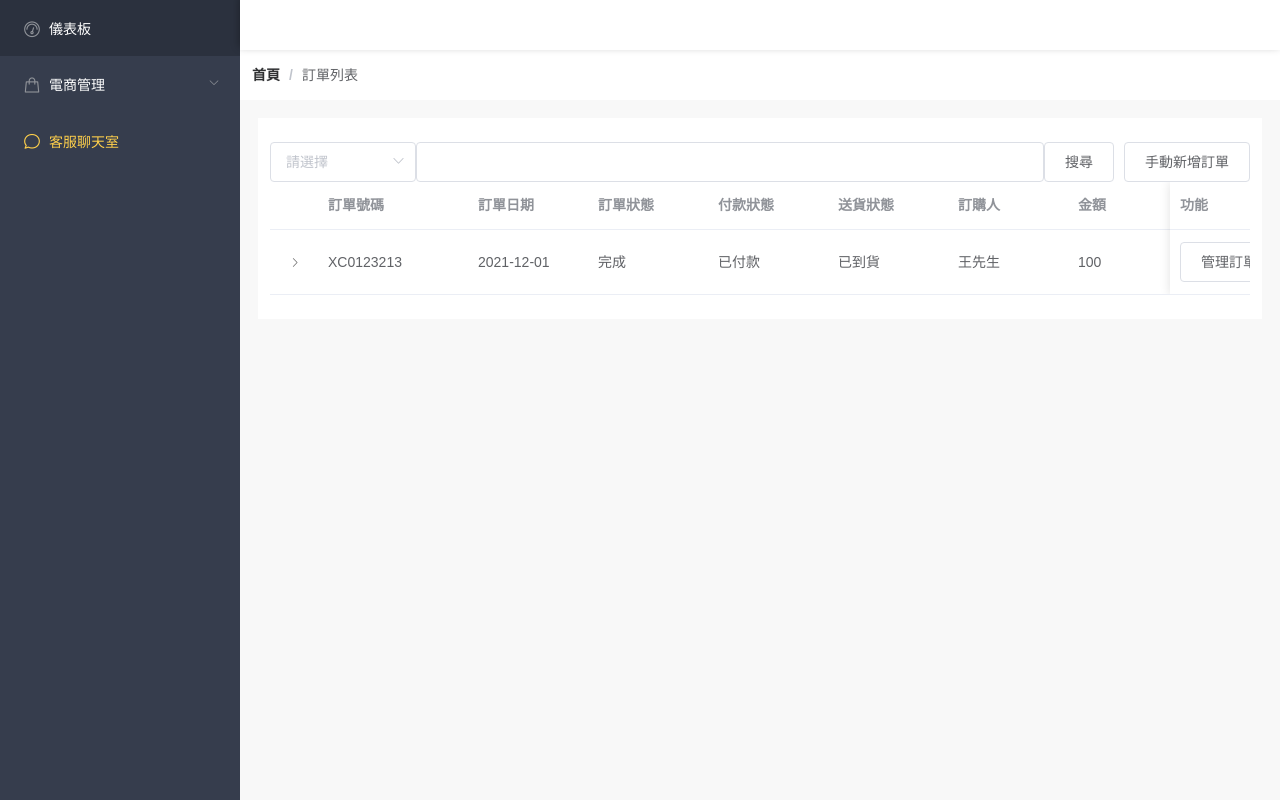
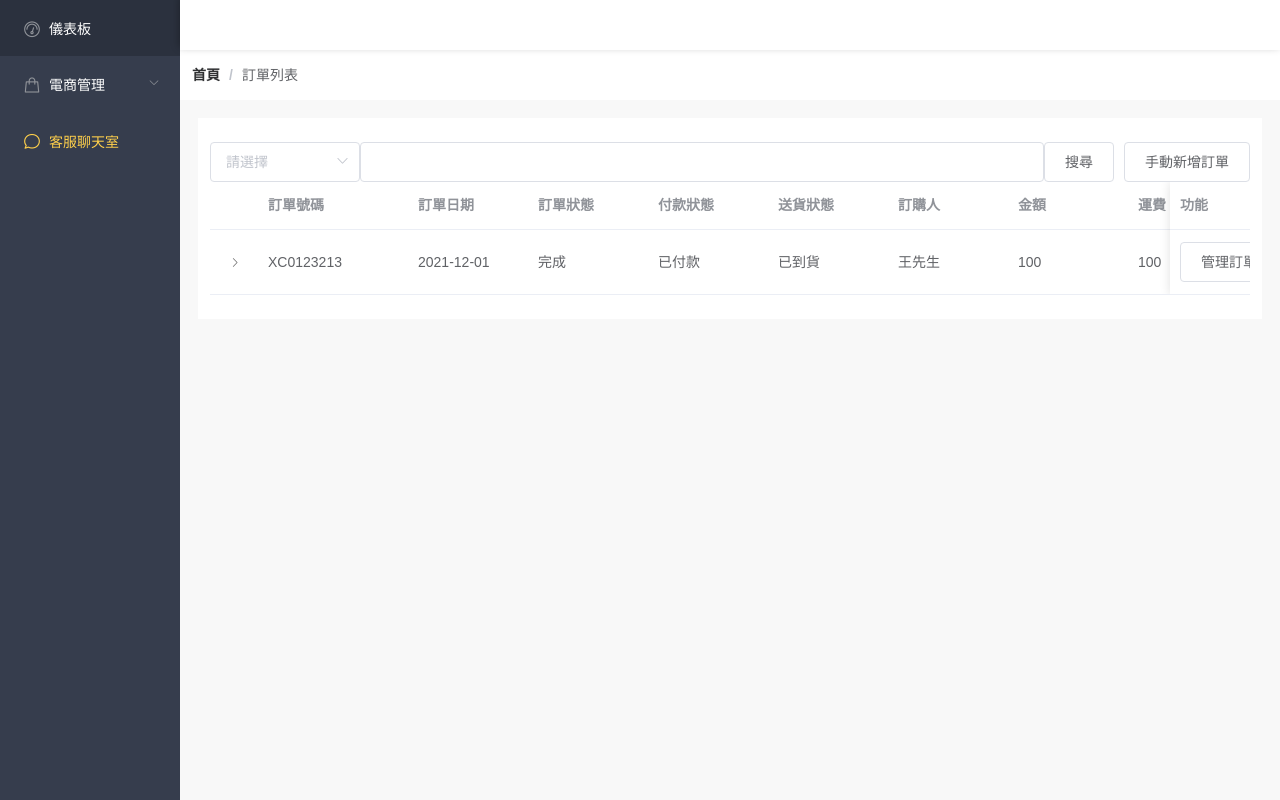
Before and after one commit to H-H-Liao/movie_backstage, a Nuxt app: page /order in a window 1280 px wide. Built offline with nearby package versions, Linux system fonts and the light colour scheme.

Commit message:
fix:修正錯誤與側邊欄樣式

```diff
--- a/layouts/default.vue
+++ b/layouts/default.vue
@@ -3,8 +3,6 @@
     <el-menu
       default-active="2"
       class="el-menu-vertical-demo side"
-      @open="handleOpen"
-      @close="handleClose"
       background-color="#363d4d"
       text-color="#fff"
       active-text-color="#ffd04b">
@@ -29,7 +27,7 @@
             </el-menu-item>
         </el-menu-item-group>
         <el-menu-item-group title="行銷">
-          <el-menu-item index="2-1" disabled="true">促銷活動管理</el-menu-item>
+          <el-menu-item index="2-1" :disabled="true">促銷活動管理</el-menu-item>
           <el-menu-item index="2-2">
             <router-link to="member">會員管理</router-link>
           </el-menu-item>
@@ -60,19 +58,10 @@
 </template>
 
 <script>
-import MenuItemExtend from '/components/menu/MenuItemExtend.vue'
-import MenuGroup from '/components/menu/MenuGroup.vue';
-
 export default {
-  components: {
-        MenuItemExtend,
-        MenuGroup
-  },
 
 }
 </script>
-
-
 <style >
   body{
     margin: 0px;
@@ -86,8 +75,8 @@ export default {
   .header{
     position: fixed;
     top: 0px;
-    left: 240px;
-    width: calc(100% - 240px);
+    left: 180px;
+    width: calc(100% - 180px);
     background-color: white;
     height: 50px;
     box-shadow: -1px -3px 8px rgba(0, 0, 0, 0.3);
@@ -97,15 +86,15 @@ export default {
     position: fixed;
     top: 0px;
     left: 0px;
-    width: 240px;
+    width: 180px;
     height: 100vh;
     overflow-y: auto;
   }
   .content{
     position: fixed;
     top: 50px;
-    left: 240px;
-    width: calc(100% - 240px);
+    left: 180px;
+    width: calc(100% - 180px);
     height: calc(100vh - 50px);
     overflow-y: auto;
     background-color: rgb(248, 248, 248);
--- a/pages/order/index.vue
+++ b/pages/order/index.vue
@@ -20,7 +20,7 @@
           label="搜尋">
           </el-input>
           <el-button small>搜尋</el-button>
-          <el-button @click="gotoCreate">手動新增訂單</el-button>
+          <el-button >手動新增訂單</el-button>
       </div>
       <el-table
               ref="multipleTableRef"
```
